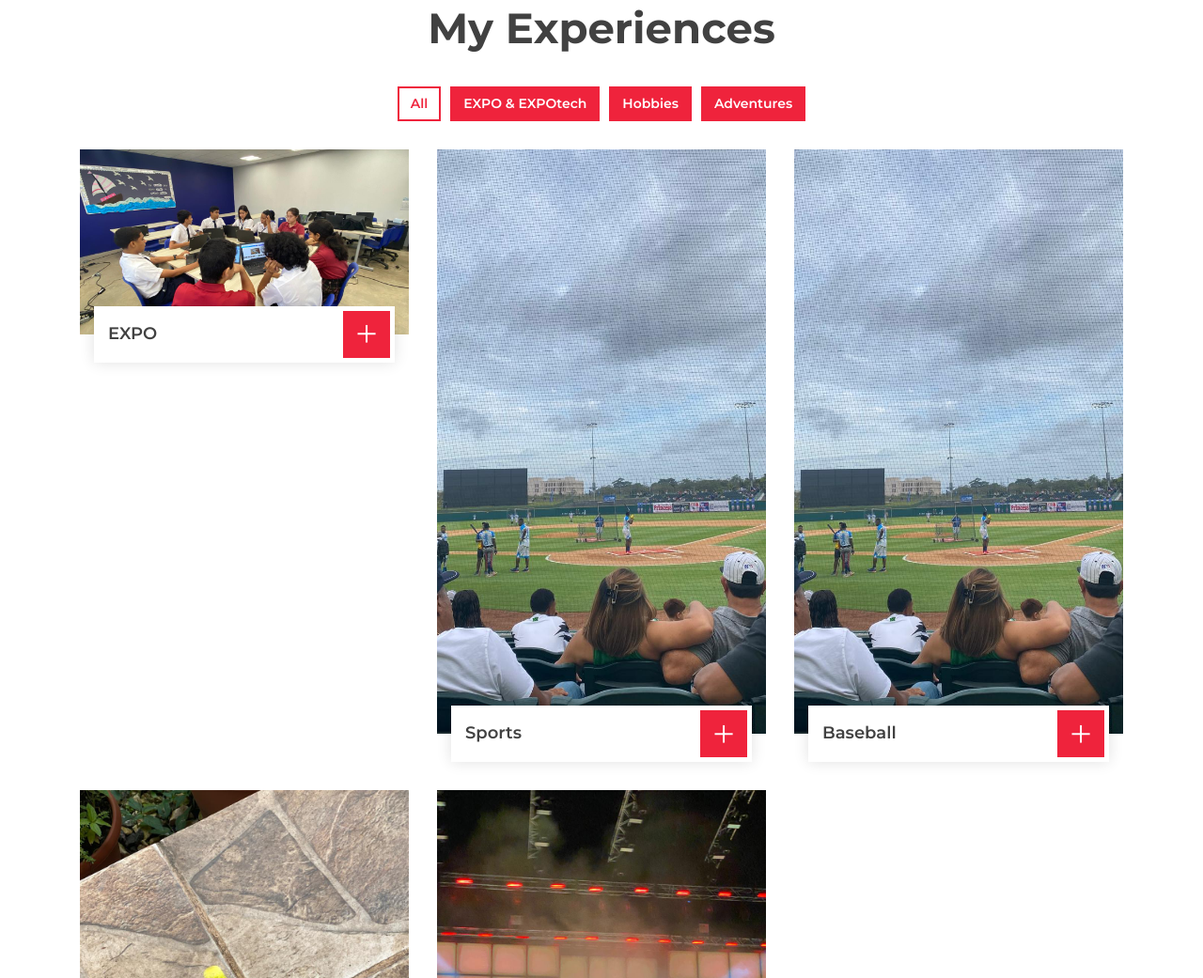
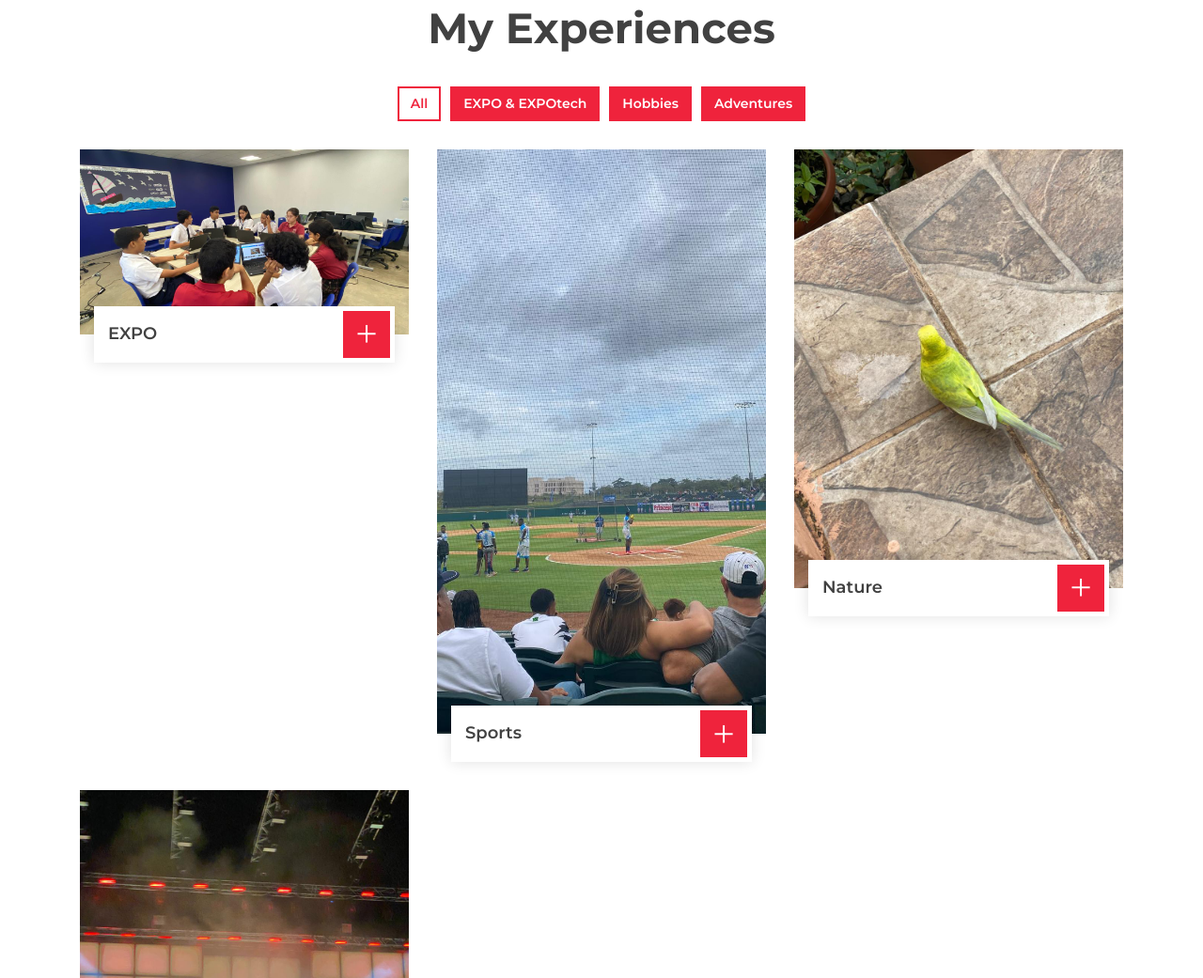
Before and after one commit to victorpmo21/Portafolio-Personal-Victor-Mosquera, a plain HTML site: page index.html in a window 1280 px wide. Shown: the part 2832-3873 px from the top of the page at 94% size. Drawn offline with nearby package versions, Linux system fonts and the light colour scheme.

Commit message:
Remove 'Baseball' portfolio item from index.html
Removed a portfolio item for 'Baseball' from the HTML.

```diff
--- a/index.html
+++ b/index.html
@@ -287,17 +287,7 @@
                         </div>
                     </div>
 
-                    <div class="col-lg-4 col-md-6 col-sm-12 portfolio-item filter-1 wow fadeInUp" data-wow-delay="0.6s">
-                        <div class="portfolio-wrap">
-                            <div class="portfolio-img">
-                                <img src="img/beis.jpg" alt="Image">
-                            </div>
-                            <div class="portfolio-text">
-                                <h3>Baseball</h3>
-                                <a class="btn" href="img/beis.jpg" data-lightbox="portfolio">+</a>
-                            </div>
-                        </div>
-                    </div>
+
                     <div class="col-lg-4 col-md-6 col-sm-12 portfolio-item filter-2 wow fadeInUp" data-wow-delay="0.8s">
                         <div class="portfolio-wrap">
                             <div class="portfolio-img">
```
